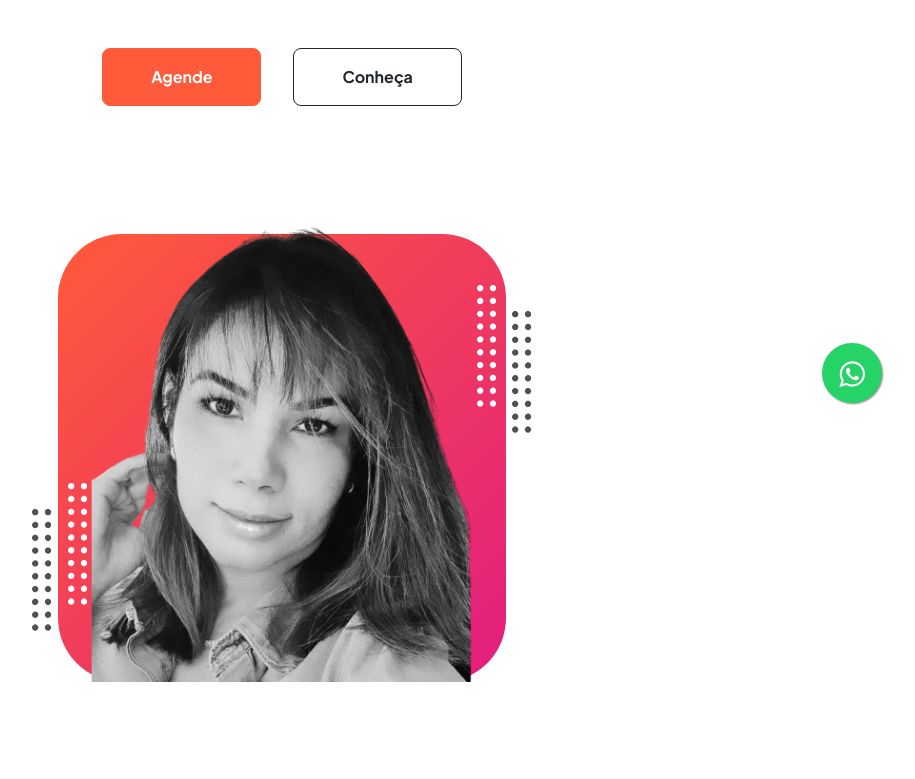
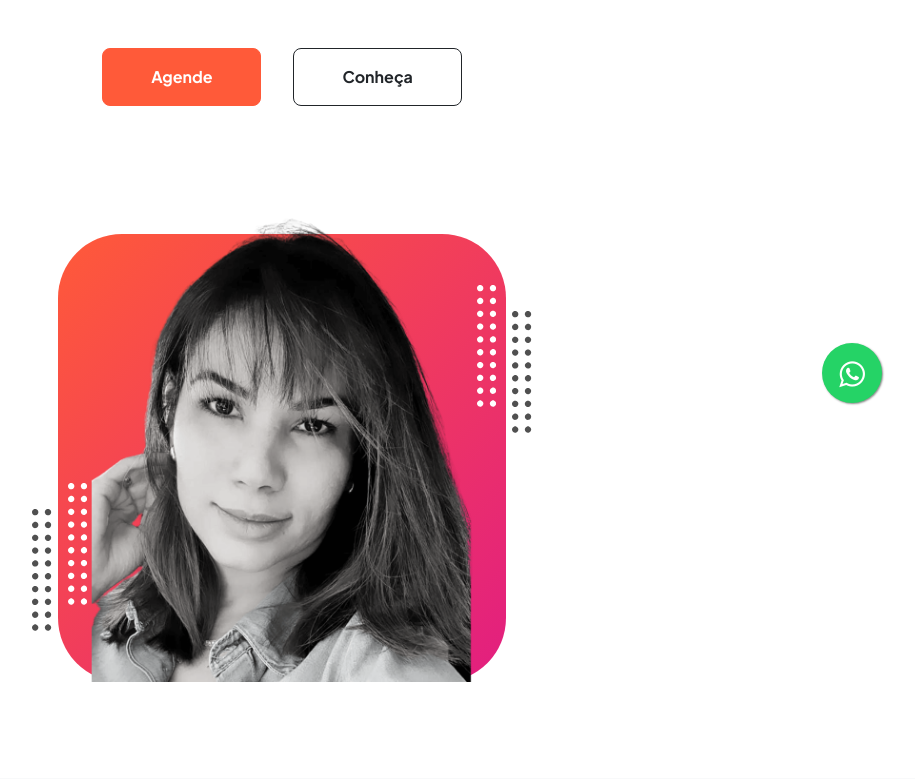
Before and after one commit to emorycardozo/hellen-homepage, a Flask app: page / in a window 1280 px wide. Shown: the part 357-1136 px from the top of the page, without its empty margins (358-1273 px from the left). Run offline with Flask 2, Linux system fonts and the light colour scheme; some libraries are stand-ins or nearby versions.

Commit message:
retorna para o profile image original

```diff
--- a/templates/index.html
+++ b/templates/index.html
@@ -104,7 +104,7 @@
                             <div class="profile bg-gradient-primary-to-secondary">
                                 <!-- TIP: For best results, use a photo with a transparent background like the demo example below-->
                                 <!-- Watch a tutorial on how to do this on YouTube (link)-->
-                                <img class="profile-img" src="static/assets/hellen-profile-2.png"
+                                <img class="profile-img" src="static/assets/hellen-monarcha-profile.png"
                                     alt="imagem profile" />
                                 <div class="dots-1">
                                     <!-- SVG Dots-->
```
Also changed, not shown: static/assets/hellen-profile-2.png (deleted).
